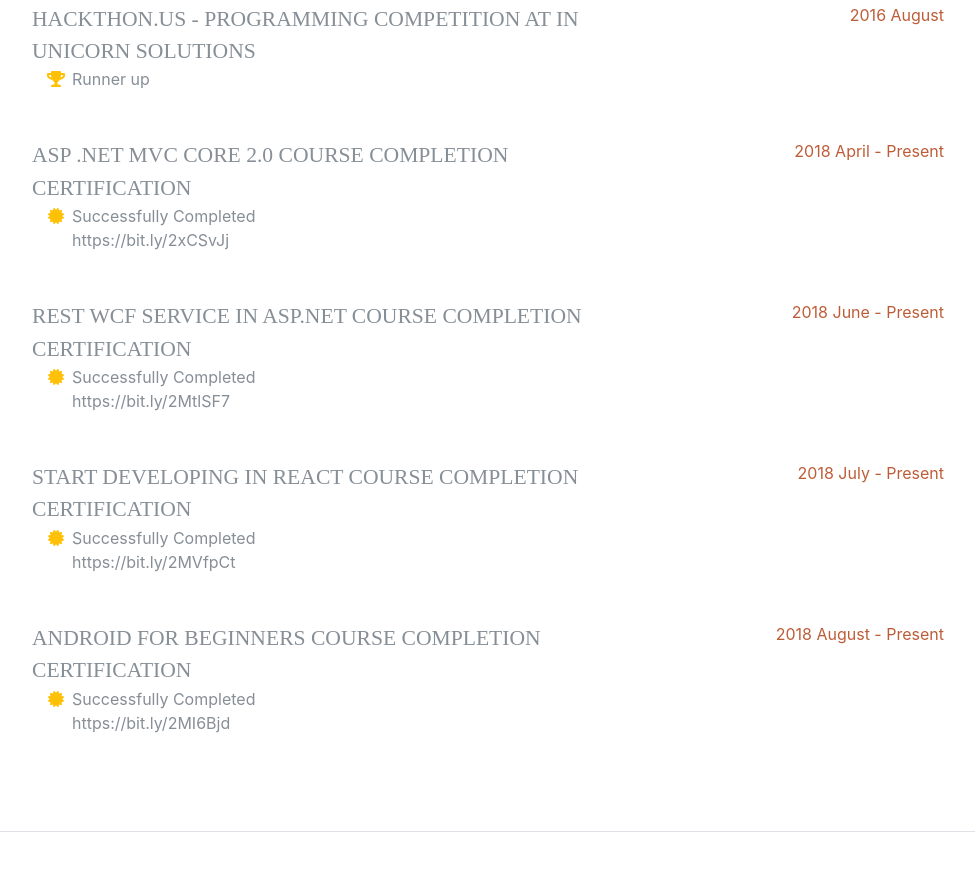
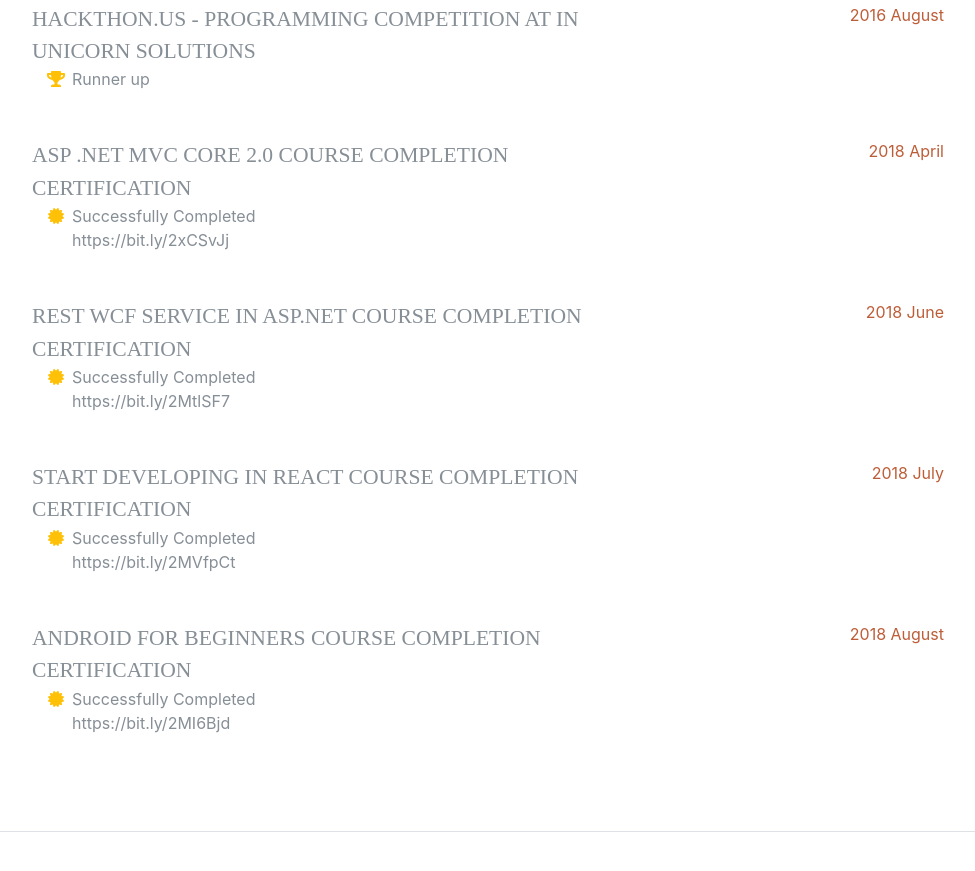
Before and after one commit to sameeraz/sameeraz.github.io, a plain HTML site: page index.html in a window 1280 px wide. Shown: the part 9824-10695 px from the top of the page, without its empty margins (288-1263 px from the left). Drawn offline with Linux system fonts and the light colour scheme; a web font is replaced by a local one.

Commit message:
Fixing Urls

```diff
--- a/index.html
+++ b/index.html
@@ -124,7 +124,7 @@
 						</li>
 
 						<li class="list-inline-item" title="My Blog">
-							<a href="https://sameercode.blogspot.sg" target="_blank">
+							<a href="https://sameeraz.blogspot.sg" target="_blank">
 								<span class="fa-stack fa-lg">
 									<i class="fa fa-square fa-stack-2x"></i>
 									<i class="fab fa-blogger-b fa-stack-1x fa-inverse"></i>
@@ -1029,7 +1029,7 @@
 							</ul>
 						</div>
 						<div class="resume-date text-md-right">
-							<span class="text-primary">2018 April - Present</span>
+							<span class="text-primary">2018 April</span>
 						</div>
 					</div>
 					<div class="resume-item d-flex flex-column flex-md-row mb-5">
@@ -1044,7 +1044,7 @@
 							</ul>
 						</div>
 						<div class="resume-date text-md-right">
-							<span class="text-primary">2018 June - Present</span>
+							<span class="text-primary">2018 June</span>
 						</div>
 					</div>
 					<div class="resume-item d-flex flex-column flex-md-row mb-5">
@@ -1059,7 +1059,7 @@
 							</ul>
 						</div>
 						<div class="resume-date text-md-right">
-							<span class="text-primary">2018 July - Present</span>
+							<span class="text-primary">2018 July</span>
 						</div>
 					</div>
 					<div class="resume-item d-flex flex-column flex-md-row mb-5">
@@ -1074,7 +1074,7 @@
 							</ul>
 						</div>
 						<div class="resume-date text-md-right">
-							<span class="text-primary">2018 August - Present</span>
+							<span class="text-primary">2018 August</span>
 						</div>
 					</div>
 				</div>
```
